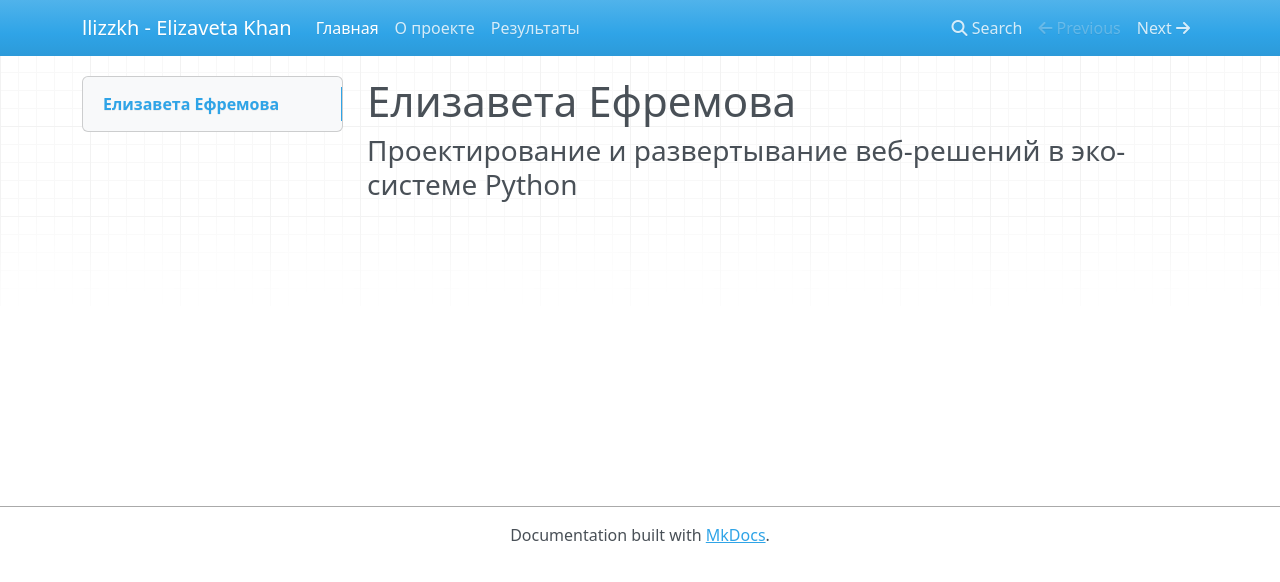
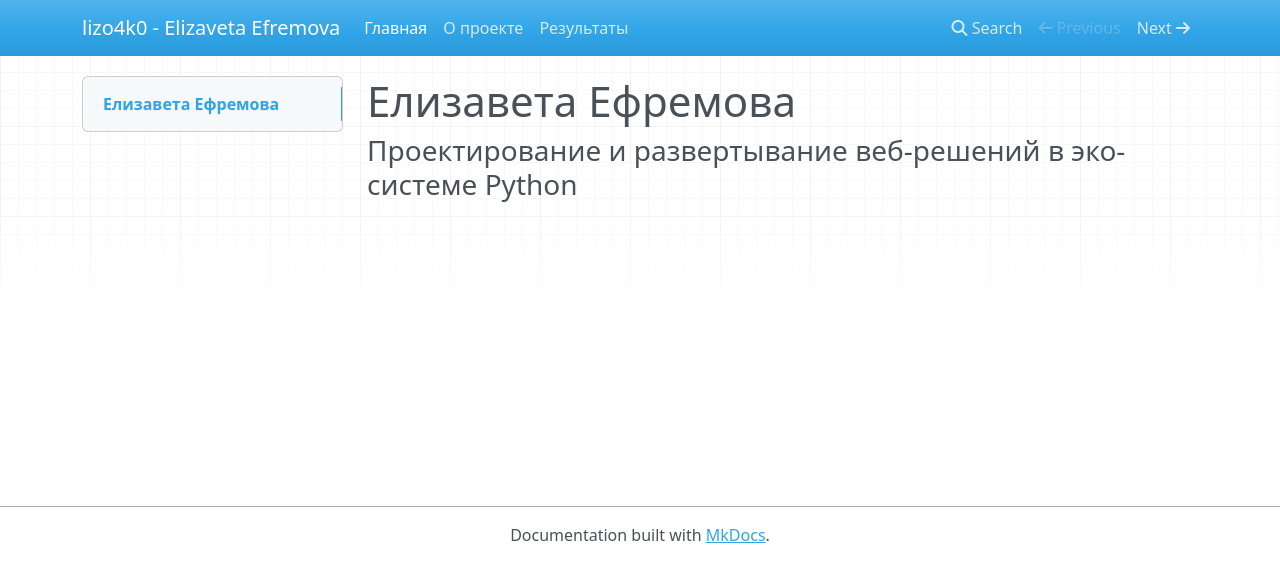
Before and after one commit to eefremova-sys/Lab2.1, an MkDocs documentation site: the page built from docs/index.md, in a window 1280 px wide. Shown: the top 582 px of the page. Built offline with MkDocs 1.6.1, drawn with Linux system fonts in a browser that asks for light colours; nearby versions of some CDN libraries.

Commit message:
fix error

```diff
--- a/mkdocs.yml
+++ b/mkdocs.yml
@@ -1,4 +1,4 @@
-site_name: llizzkh - Elizaveta Khan
+site_name: lizo4k0 - Elizaveta Efremova
 
 nav:
   - Главная: index.md
```
